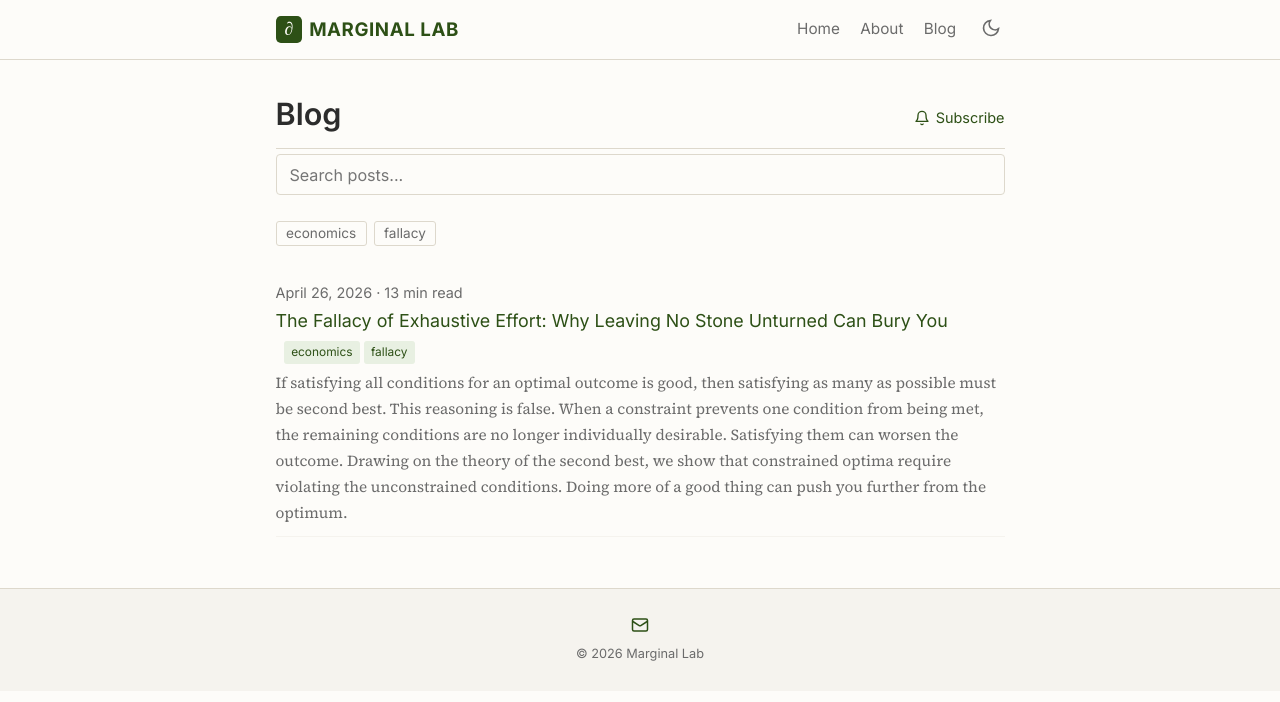
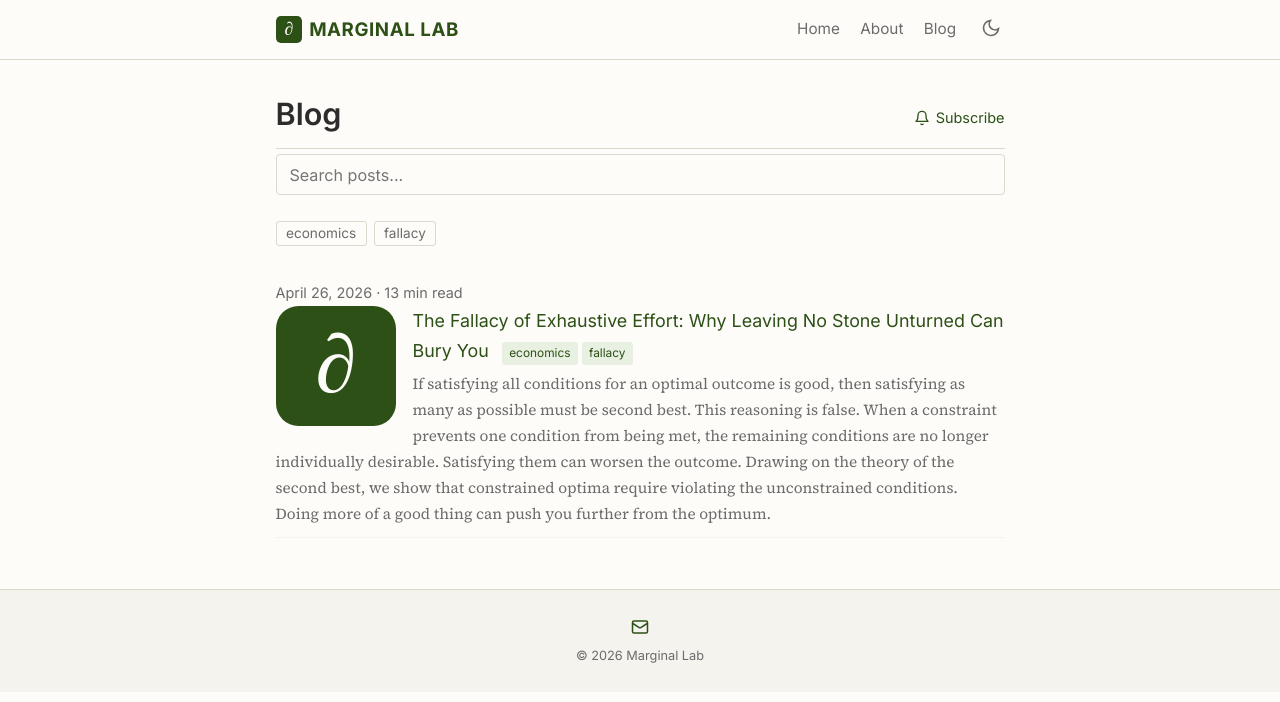
Before and after one commit to marginallabs/marginallabs.github.io, a Jekyll site: the page built from _pages/blog.md, in a window 1280 px wide. Shown: the top 702 px of the page. Built offline with Jekyll 4.4.1, drawn with Linux system fonts in a browser that asks for light colours.

Commit message:
Add post thumbnails and default OG image (favicon)

```diff
--- a/_config.yml
+++ b/_config.yml
@@ -26,6 +26,7 @@ defaults:
       type: "posts"
     values:
       layout: "post"
+      image: /assets/img/favicon.svg
   - scope:
       path: "_pages"
       type: "pages"
--- a/_layouts/home.html
+++ b/_layouts/home.html
@@ -16,7 +16,8 @@ layout: default
     {% for post in site.posts limit:5 %}
       <article class="blog-list-item">
         <span class="post-date">{{ post.date | date: "%B %d, %Y" }}{% assign w = post.content | strip_html | split: " " | size %}{% assign rt = w | divided_by: 200 | at_least: 1 %} &middot; {{ rt }} min read</span>
-        <a class="post-title-link" href="{{ post.url | relative_url }}">{{ post.title }}</a>
+        {% if post.image %}<img class="post-thumbnail" src="{{ post.image | relative_url }}" alt="Thumbnail for {{ post.title }}" />{% endif %}
+<a class="post-title-link" href="{{ post.url | relative_url }}">{{ post.title }}</a>
         {% if post.excerpt %}
           <p class="post-excerpt">{{ post.excerpt | strip_html | truncatewords: 30 }}</p>
         {% endif %}
--- a/_pages/blog.md
+++ b/_pages/blog.md
@@ -27,7 +27,8 @@ subscribe: true
 {% for post in site.posts %}
   <article class="blog-list-item" data-title="{{ post.title | downcase }}" data-categories="{{ post.categories | join: ',' | downcase }}" data-excerpt="{{ post.abstract | default: post.excerpt | strip_html | downcase }}">
     <span class="post-date">{{ post.date | date: "%B %d, %Y" }}{% assign w = post.content | strip_html | split: " " | size %}{% assign rt = w | divided_by: 200 | at_least: 1 %} &middot; {{ rt }} min read</span>
-    <a class="post-title-link" href="{{ post.url | relative_url }}">{{ post.title }}</a>
+    {% if post.image %}<img class="post-thumbnail" src="{{ post.image | relative_url }}" alt="Thumbnail for {{ post.title }}" />{% endif %}
+<a class="post-title-link" href="{{ post.url | relative_url }}">{{ post.title }}</a>
     {% if post.categories %}
       <span class="post-category-badges">
         {% for cat in post.categories %}<span class="category-tag">{{ cat }}</span>{% endfor %}
--- a/assets/css/style.css
+++ b/assets/css/style.css
@@ -1,4 +1,7 @@
 /* --- Reset & Base --- */
+
+/* Post thumbnail */
+.post-thumbnail { max-width: 120px; height: auto; margin-right: 1rem; float: left; }
 *, *::before, *::after { box-sizing: border-box; margin: 0; padding: 0; }
 
 :root {
```
